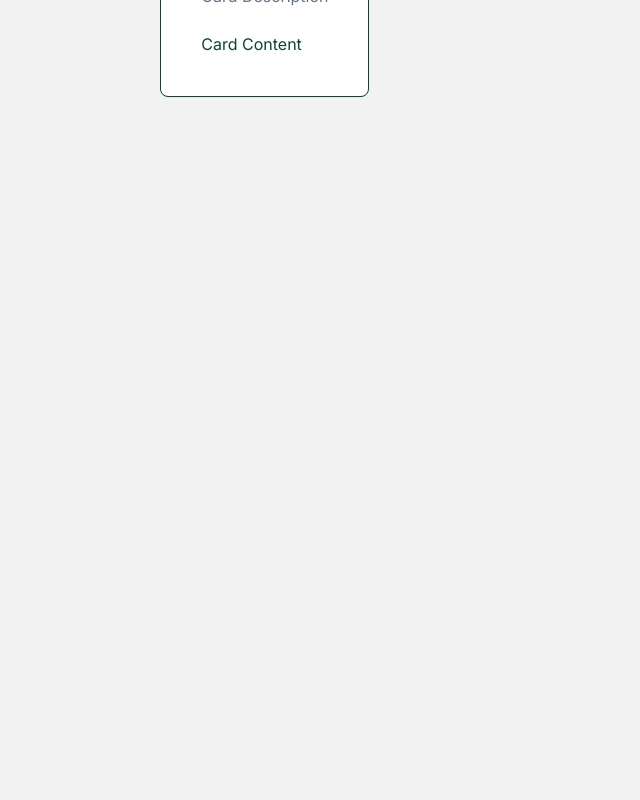
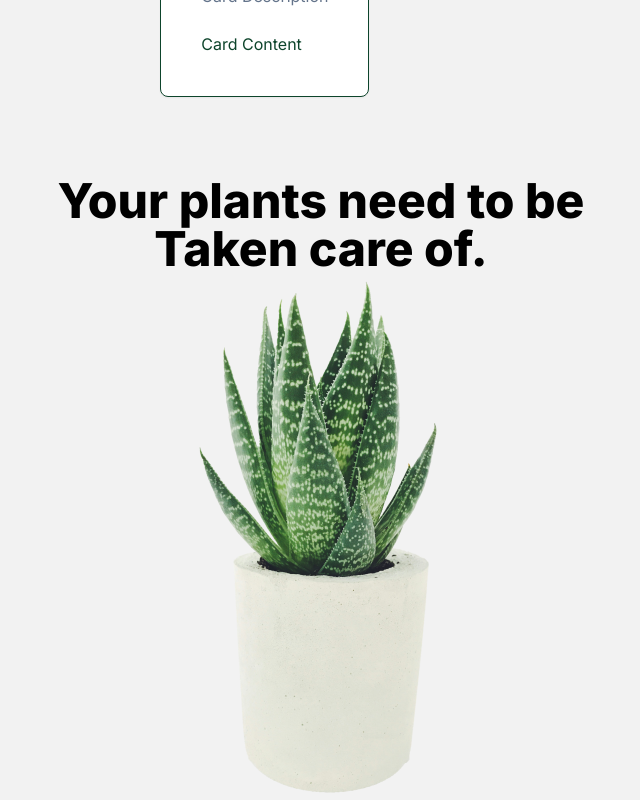
Before and after one commit to sasanka003/Gsync-client, a Next.js app: page / in a window 1280 px wide. Shown: the part 347-1147 px from the top of the page, without its empty margins (319-959 px from the left). Before the commit the page ends 800 px from the top, so only its background shows below. Built offline with nearby package versions, Linux system fonts and the light colour scheme; no server answers.

Commit message:
Hero Layout

```diff
--- a/app/page.tsx
+++ b/app/page.tsx
@@ -1,6 +1,8 @@
 import Plans from "@/components/layouts/Plans";
 import AuthButton from "../components/AuthButton";
 import { createClient } from "@/utils/supabase/server";
+import Hero from "@/components/layouts/Hero";
+
 
 export default async function Index() {
   const canInitSupabaseClient = () => {
@@ -24,6 +26,7 @@ export default async function Index() {
         </div>
       </nav>
       <Plans />
+      <Hero/>
     </div>
   );
 }
--- a/components/layouts/Hero.tsx
+++ b/components/layouts/Hero.tsx
@@ -0,0 +1,13 @@
+import React from "react";
+
+const Hero: React.FC = () => {
+    return (
+        <div style={{ display: 'flex', flexDirection: 'column', alignItems: 'center', justifyContent: 'center'}}>
+            <div className="text-h1">Your plants need to be</div>
+            <div className="text-h1 text-center">Taken care of.</div>
+            <img src="/images/Hero_image.png" alt="Hero" width="256px" height="527px" />
+        </div>
+    );
+};
+
+export default Hero;
```
Also changed, not shown: public/images/Hero_image.png (added).
